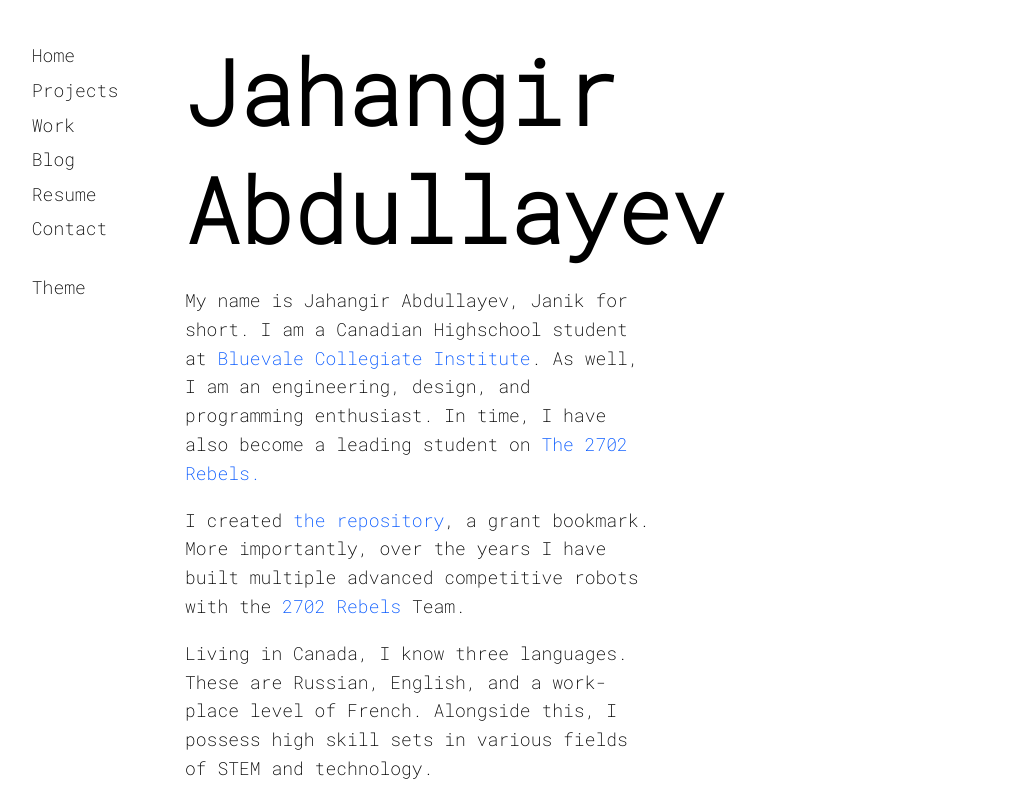
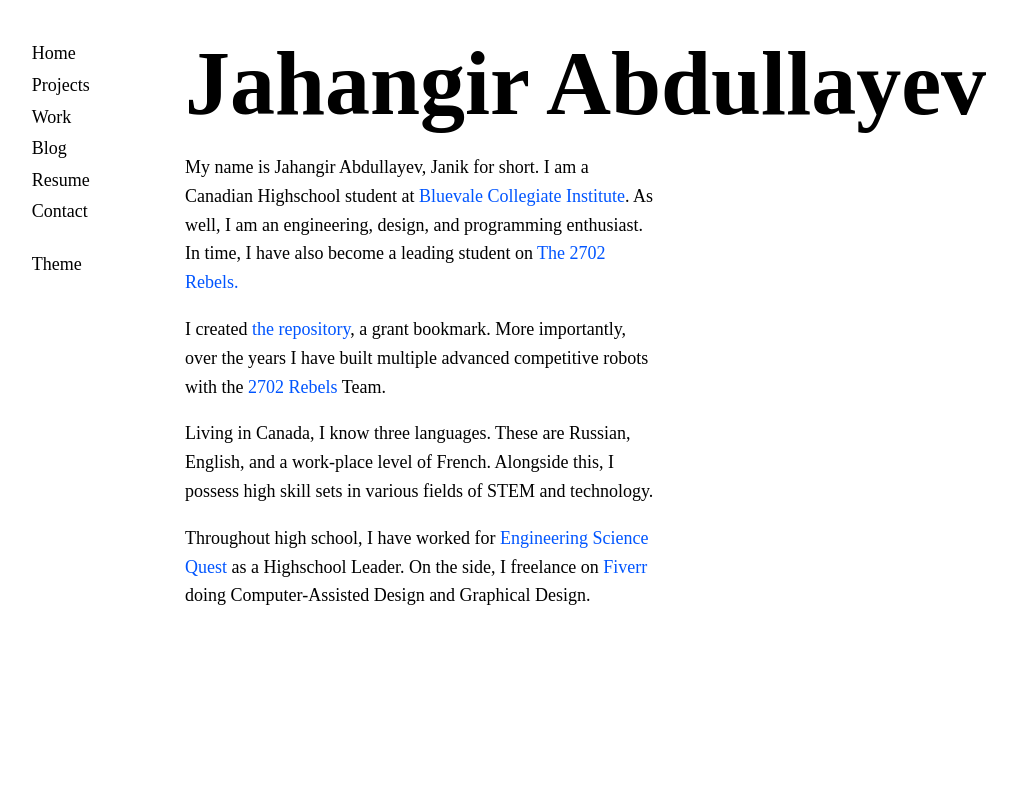
Before and after one commit to JanikThePanic/my-site, a React (Create React App) app: page / in a window 1280 px wide. Shown: the top 800 px of the page, without its empty margins (13-1030 px from the left). Built offline with nearby package versions, Linux system fonts and the light colour scheme.

Commit message:
font changed to IBM Plex Serif Light :lock_with_ink_pen:

```diff
--- a/public/index.html
+++ b/public/index.html
@@ -6,14 +6,24 @@
 		<!-- fonts -->
 		<link rel="preconnect" href="https://fonts.googleapis.com" />
 		<link rel="preconnect" href="https://fonts.gstatic.com" crossorigin />
+
 		<!-- IBM Plex font -->
-		<link
+		<!-- <link
 			href="https://fonts.googleapis.com/css2?family=IBM+Plex+Sans&display=swap"
 			rel="stylesheet"
-		/>
+		/> -->
+
 		<!-- Roboto Mono @weight 200 -->
+		<!-- <link
+			href="https://fonts.googleapis.com/css2?family=Roboto+Mono:wght@200&display=swap"
+			rel="stylesheet"
+		/> -->
+
+		<!-- IBM Plex Serif Designed by Mike Abbink, Bold Monday -->
+		<link rel="preconnect" href="https://fonts.googleapis.com" />
+		<link rel="preconnect" href="https://fonts.gstatic.com" crossorigin />
 		<link
-			href="https://fonts.googleapis.com/css2?family=Roboto+Mono:wght@200&display=swap"
+			href="https://fonts.googleapis.com/css2?family=IBM+Plex+Serif:wght@100;300;400&display=swap"
 			rel="stylesheet"
 		/>
 
--- a/src/components/pages/projects/projects.js
+++ b/src/components/pages/projects/projects.js
@@ -11,7 +11,7 @@
 				<title>Projects | Jahangir Abdullayev</title>
 			</Helmet>
 
-			<h1 className="page-title">Projects</h1>
+			<h1 className="page-title">projects</h1>
 
 			<ul className="project-list">
 				<ProjectItem refName="rc-ultimate" />
--- a/src/css/index.css
+++ b/src/css/index.css
@@ -3,8 +3,8 @@
 /* varibles for colours, fonts, and other */
 :root {
 	/* Typography */
-	font-family: "Roboto Mono", IBM Plex Sans, sans-serif;
-	--font: "Roboto Mono", IBM Plex Sans, sans-serif;
+	font-family: "IBM Plex Serif Light", serif;
+	--font: "IBM Plex Serif Light", serif;
 
 	/* widths (with the navbar and all that) */
 	--nav-width: 190px;
```
